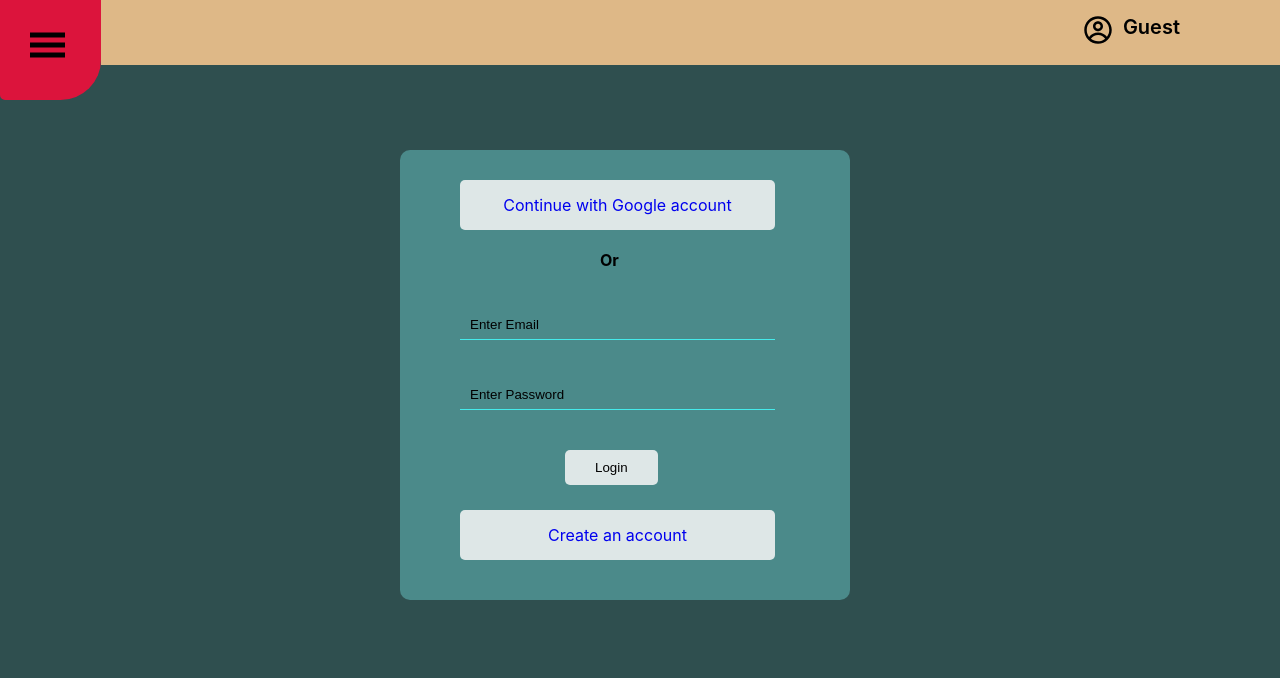
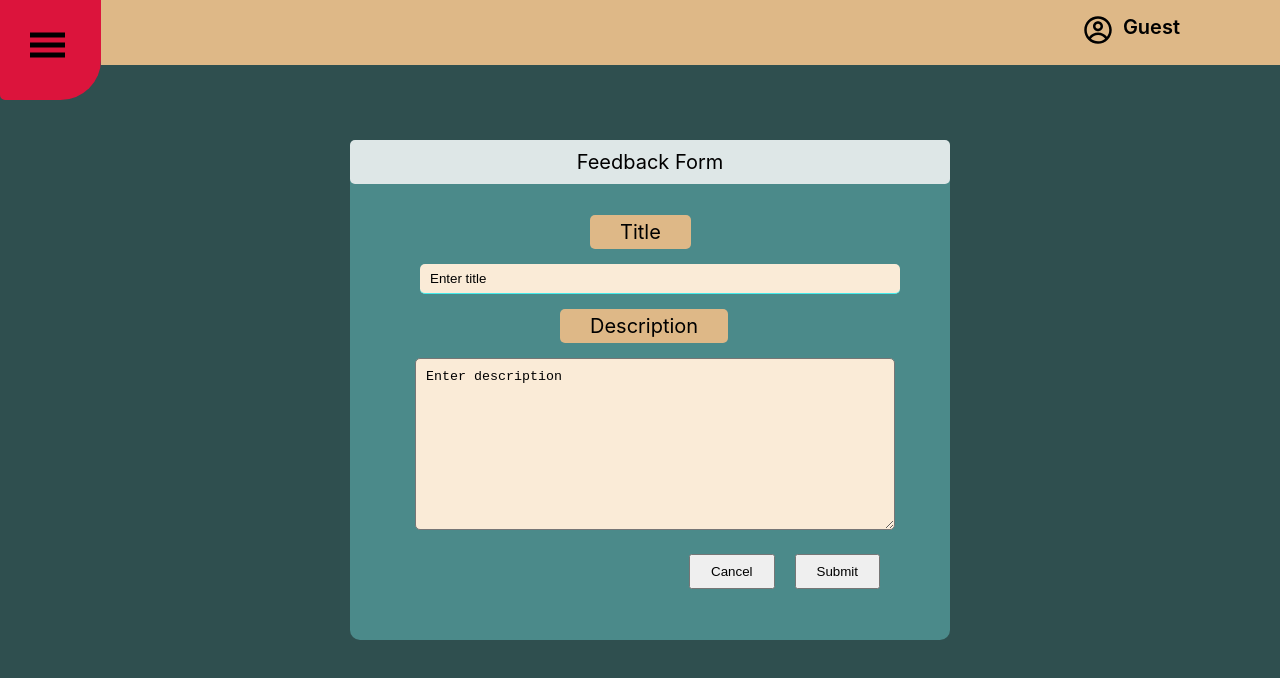
Before and after one commit to Guruaswin/Weather-Forecaster, a React (Create React App) app: page / in a window 1280 px wide. Shown: the top 678 px of the page. Built offline with nearby package versions, Linux system fonts and the light colour scheme.

Commit message:
Feedback page added

```diff
--- a/src/App.js
+++ b/src/App.js
@@ -1,11 +1,13 @@
 import FirstPage from './components/js/FirstPage';
 import LoginPage from './components/js/LoginPage';
+import FeedBack from './components/js/FeebackPage';
 
 const App = () => {
   return (
     <>
       {/* <FirstPage /> */}
-      <LoginPage />
+      {/* <LoginPage /> */}
+      <FeedBack />
     </>
   );
 }
--- /dev/null
+++ b/src/components/css/feedbackPage.css
@@ -0,0 +1,101 @@
+*{
+    padding: 0;
+    margin: 0;
+    box-sizing: border-box;
+  }
+  body{
+    background-color: darkslategray;
+  }
+  .topSection{
+    display: flex;
+  }
+  .menuBar{
+    background-color: crimson;
+    height: 100px;
+    width: 110px;
+    border-bottom-right-radius: 40%;
+    border-bottom-left-radius: 5%;
+    display: block;
+  }
+  .hamBurger{
+    height: 40px;
+    width: 45px;
+    margin: 25px;
+    cursor: pointer;
+  }
+  .navBar{
+    background-color: burlywood;
+    width: 100%;
+    height: 65px;
+  }
+  .profileLogo{
+    float: right;
+    margin: 15px 5px;
+    height: 30px;
+    width: 30px;
+  }
+  .login{
+    float: right;
+    margin: 15px 100px 15px 5px;
+    font-weight: 600;
+    font-size: 20px;
+    cursor: pointer;
+  }
+  .feedbackForm{
+    background-color: rgb(75, 138, 138);
+    position: relative;
+    height: 500px;
+    width: 600px;
+    margin: 40px 350px;
+    border-radius: 10px;
+  }
+  .feedbackForm label{
+    position: absolute;
+    background-color: rgb(222, 231, 231);
+    font-size: 20px;
+    padding: 10px;
+    width: 100%;
+    text-align: center;
+    border-radius: 5px;
+  }
+  .inputFields{
+    position: absolute;
+    margin: 80px 60px;
+    width: 80%;
+  }
+  .inputFields .title{
+    background: none;
+    position: relative;
+    background-color: burlywood;
+    margin: 10px 180px;
+    padding: 5px 30px;
+  }
+  .inputFields .titleInput{
+    background-color: antiquewhite;
+    margin: 20px 10px;
+    width: 100%;
+    padding: 10px;
+    border-radius: 5px;
+  }
+  .inputFields .description{
+    background: none;
+    position: relative;
+    background-color: burlywood;
+    margin: 10px 150px;
+    padding: 5px 30px;
+  }
+  .inputFields .descriptionInput{
+    background-color: antiquewhite;
+    margin: 20px 5px;
+    width: 100%;
+    padding: 10px;
+    border-radius: 5px;
+  }
+  .descriptionInput::placeholder{
+    color: black;
+  }
+  .inputFields button{
+    float: right;
+    margin: 0 10px;
+    padding: 8px 20px;
+  }
--- /dev/null
+++ b/src/components/js/FeebackPage.jsx
@@ -0,0 +1,34 @@
+import React from 'react';
+import '../css/feedbackPage.css';
+
+import { GiHamburgerMenu } from 'react-icons/gi';
+import { CgProfile } from 'react-icons/cg';
+
+const FeedbackPage = () => {
+    return (
+        <div className="feedbackPage">
+            <div className="topSection">
+                <div className="menuBar">
+                    <GiHamburgerMenu className='hamBurger' />
+                </div>
+                <div className="navBar">
+                    <ul className='login'>Guest</ul>
+                    <CgProfile className='profileLogo' />
+                </div>
+            </div>
+            <form action="" className='feedbackForm'>
+                <label>Feedback Form</label>
+                <div className="inputFields">
+                    <label className='title'>Title</label>
+                    <input type="text" placeholder='Enter title' className='titleInput'/>
+                    <label className='description'>Description</label>
+                    <textarea className='descriptionInput' placeholder='Enter description' cols="50" rows="10"></textarea>
+                    <button>Submit</button>
+                    <button>Cancel</button>
+                </div>
+            </form>
+        </div>
+    );
+}
+
+export default FeedbackPage;
```
